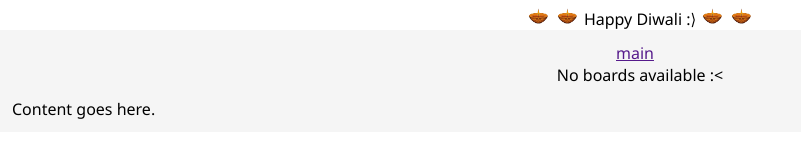
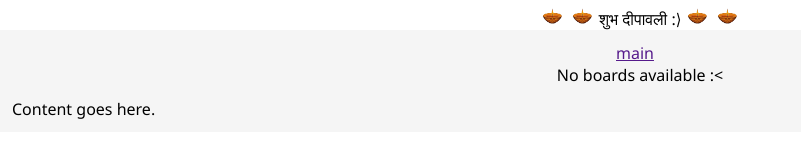
Before and after one commit to ayushrawat98/idk, a website: page views/skeleton.html in a window 1280 px wide. Shown: the whole page, without its empty margins (0-801 px from the left). Drawn offline with nearby package versions, Linux system fonts and the light colour scheme; files that its build step writes are made by us from their sources.

Commit message:
Diwali text change

```diff
--- a/views/skeleton.html
+++ b/views/skeleton.html
@@ -20,7 +20,7 @@
 		<div class="textCenter">
 		<img src="images/diya.gif" height="25" width="25">
 		<img src="images/diya.gif" height="25" width="25">
-		<span>Happy Diwali :&RightAngleBracket;</span>
+		<span>शुभ दीपावली :&RightAngleBracket;</span>
 		<img src="images/diya.gif" height="25" width="25">
 		<img src="images/diya.gif" height="25" width="25">
 		</div>
```
